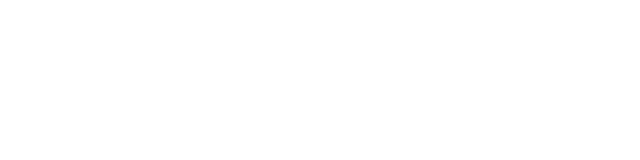
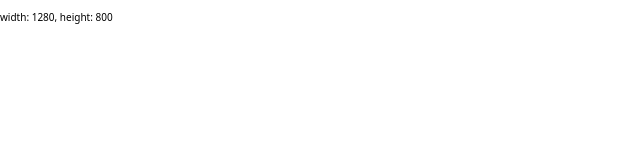
Before and after one commit to S-V-23-BootCamp-Team-F/frontend, a React (Vite) app: page /winsize in a window 1280 px wide. Before the commit this address had no page. Shown: the top 160 px of the page, without its empty margins (0-640 px from the left). Built offline with nearby package versions, Linux system fonts and the light colour scheme.

Commit message:
feat : windowsize 실시간 반영 테스트 페이지 생성

```diff
--- a/src/App.tsx
+++ b/src/App.tsx
@@ -1,10 +1,11 @@
-import React from 'react';
-import { BrowserRouter as Router, Routes, Route } from 'react-router-dom';
-import GetStart from './pages/GetStart';
+import React from "react";
+import { BrowserRouter as Router, Routes, Route } from "react-router-dom";
+import GetStart from "./pages/GetStart";
 import MainPage from "./pages/MainPage";
 import AbnomalResultPage from "./pages/AbnomalResultPage";
 import HistoryPage from "./pages/HistoryPage";
 import NomalResultPage from "./pages/NomalResultPage";
+import WindowResizeTest from "./pages/WindowResizeTest";
 
 function App() {
   return (
@@ -15,6 +16,7 @@ function App() {
         <Route path="/abnomalresult" element={<AbnomalResultPage />} />
         <Route path="/nomalresult" element={<NomalResultPage />} />
         <Route path="/history" element={<HistoryPage />} />
+        <Route path="/winsize" element={<WindowResizeTest />} />
       </Routes>
     </Router>
   );
--- /dev/null
+++ b/src/hooks/useEventListener.ts
@@ -0,0 +1,14 @@
+import { useEffect } from "react";
+
+export const useEventListener = (
+  target: EventTarget | null,
+  type: string,
+  callback: EventListenerOrEventListenerObject | null
+) => {
+  useEffect(() => {
+    if (target && callback) {
+      target.addEventListener(type, callback);
+      return () => target.removeEventListener(type, callback);
+    }
+  }, [target, type, callback]);
+};
--- /dev/null
+++ b/src/hooks/useWindowResize.ts
@@ -0,0 +1,14 @@
+import { useState, useEffect } from "react";
+import { useEventListener } from "./useEventListener";
+
+export const useWindowResize = () => {
+  const [widthHeight, setWidthHeight] = useState<number[]>([0, 0]);
+  useEffect(() => {
+    setWidthHeight((notUsed) => [window.innerWidth, window.innerHeight]);
+  }, []);
+
+  useEventListener(window, "resize", () => {
+    setWidthHeight((notUsed) => [window.innerWidth, window.innerHeight]);
+  });
+  return widthHeight;
+};
--- /dev/null
+++ b/src/pages/WindowResizeTest.tsx
@@ -0,0 +1,11 @@
+import { useWindowResize } from "@/hooks/useWindowResize";
+
+export default function WindowResizeTest() {
+  const [width, height] = useWindowResize();
+
+  return (
+    <section className="mt-4">
+      width: {width}, height: {height}
+    </section>
+  );
+}
```
